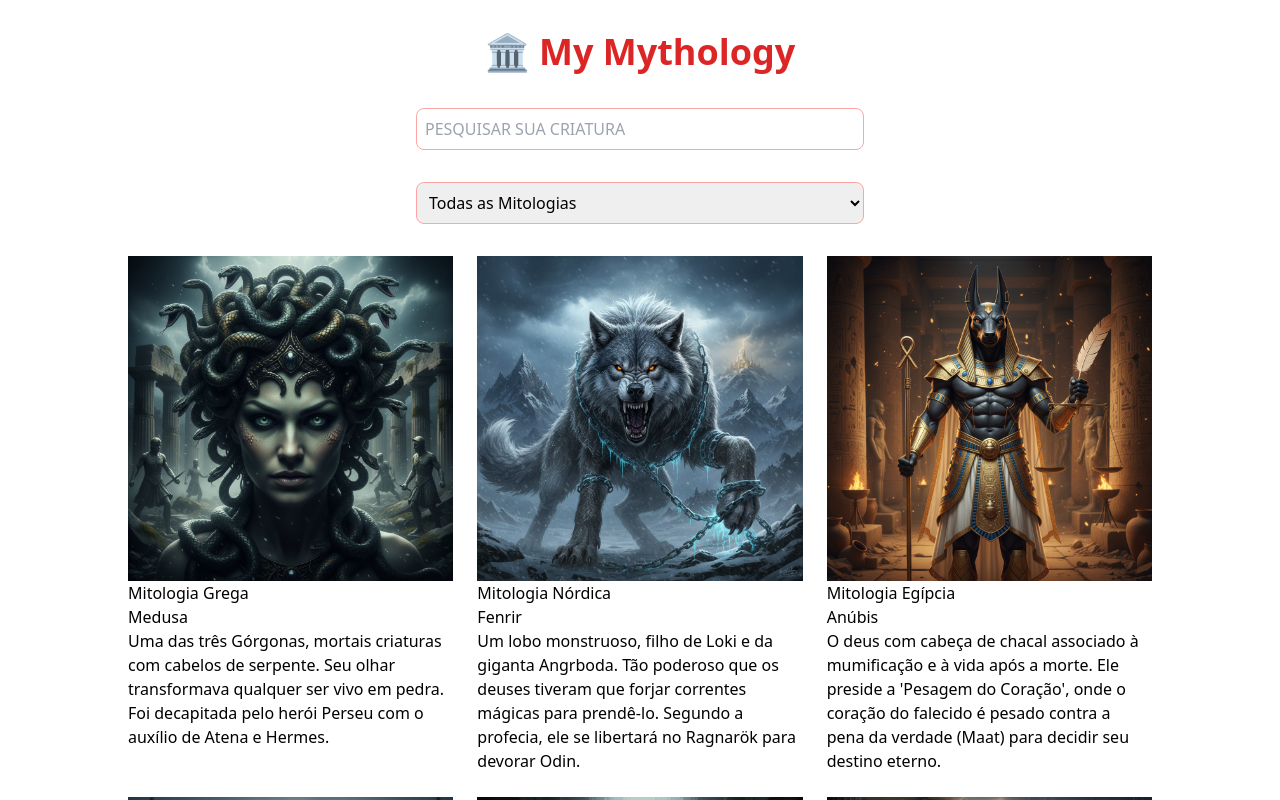
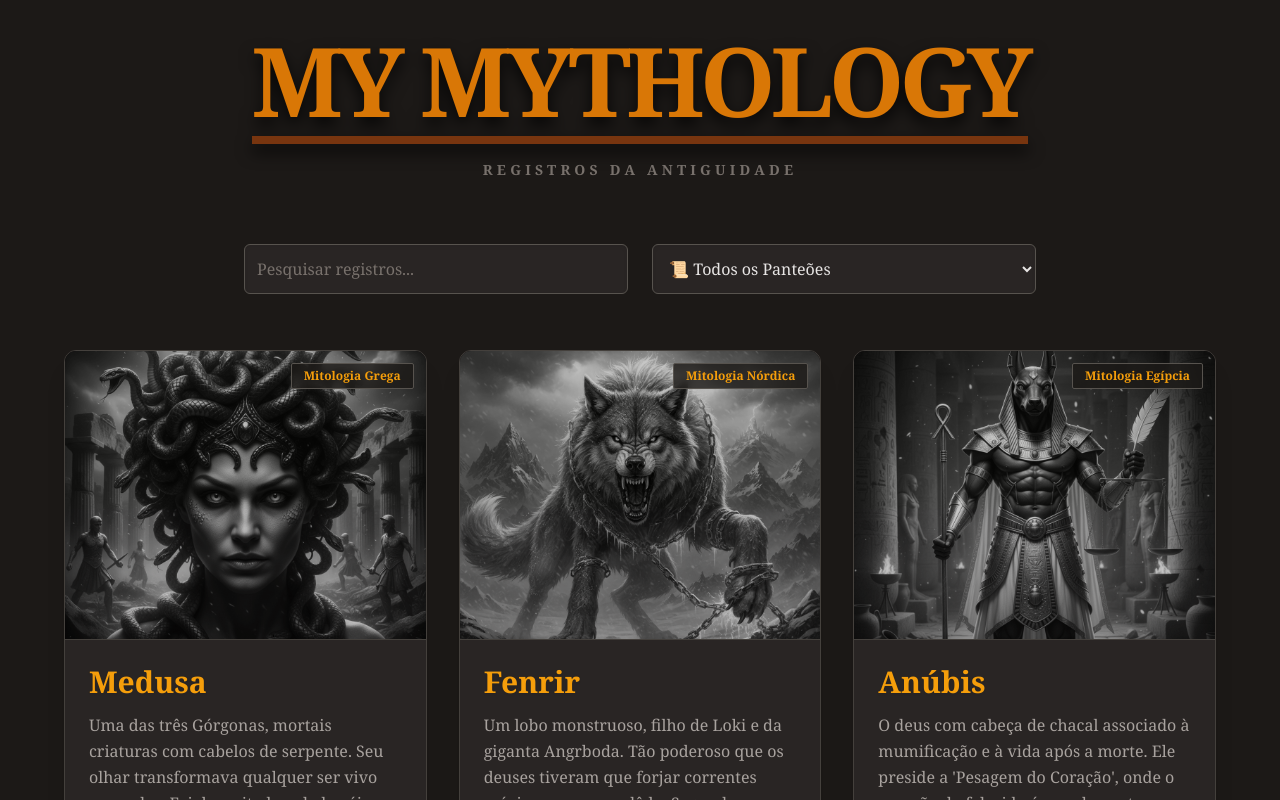
Before and after one commit to joaovictorcascardo/my-mythology, a React (Vite) app: page / in a window 1280 px wide. Shown: the top 800 px of the page. Built offline with nearby package versions, Linux system fonts and the light colour scheme.

Commit message:
style: aplicar tema dark e antigo com Tailwind CSS

```diff
--- a/src/App.jsx
+++ b/src/App.jsx
@@ -5,9 +5,12 @@ import SearchBar from "./components/SearchBar";
 import Filtros from "./components/Filtros";
 
 function App() {
+  // Criamos os estados para guardar o que o usuário digita e o que ele seleciona
   const [busca, setBusca] = useState("");
   const [categoria, setCategoria] = useState("");
 
+  // Aqui fazemos o filtro: ele pega a lista inteira e só deixa passar quem
+  // combina com o nome digitado E com a categoria escolhida
   const criaturasFiltradas = criaturas.filter((criatura) => {
     const nomeBate = criatura.nome.toLowerCase().includes(busca.toLowerCase());
     const categoriaBate = categoria === "" || criatura.categoria === categoria;
@@ -15,27 +18,49 @@ function App() {
   });
 
   return (
-    <div className="mx-auto max-w-7xl p-8 text-center">
-      <h1 className="mb-9 text-4xl font-bold text-red-600">🏛️ My Mythology</h1>
-      <SearchBar valor={busca} aoDigitar={setBusca} />
+    <div className="min-h-screen bg-stone-900 text-stone-300 font-serif selection:bg-amber-700 selection:text-white">
+      <div className="mx-auto max-w-7xl p-8 text-center">
 
-      <Filtros
-        categoriaSelecionada={categoria}
-        aoMudarCategoria={setCategoria}
-      />
+        {/* Título Novo: Robusto, Pesado e Monumental */}
+        <header className="mb-16">
+          <h1 className="inline-block text-6xl md:text-8xl font-black uppercase tracking-tighter text-amber-600 drop-shadow-[0_8px_8px_rgba(0,0,0,0.8)] border-b-8 border-amber-900 pb-2">
+            My Mythology
+          </h1>
+          <p className="mt-4 text-stone-500 text-sm uppercase tracking-[0.3em] font-bold">
+            Registros da Antiguidade
+          </p>
+        </header>
 
-      <div className="mx-auto grid max-w-5xl gap-6 text-left sm:grid-cols-2 lg:grid-cols-3">
+        {/* Controles de Busca e Filtro (Mantendo as props originais setBusca e setCategoria) */}
+        <div className="flex flex-col items-center justify-center gap-6 mb-14 sm:flex-row">
+          <SearchBar setBusca={setBusca} />
+          <Filtros setCategoria={setCategoria} />
+        </div>
 
-        {criaturasFiltradas.length > 0 ? (
-          criaturasFiltradas.map(({ id, ...props }) => (
-            <CardCriatura key={id} {...props} />
-          ))
-        ) : (
-          <p className="col-span-full text-center text-gray-500 text-lg">
-            Nenhuma criatura ou deus encontrado com esse nome.
-          </p>
-        )}
+        {/* Listagem de Cards: Organizada em Grid (grade) */}
+        <main className="mx-auto grid max-w-6xl gap-8 text-left sm:grid-cols-2 lg:grid-cols-3">
+          {criaturasFiltradas.length > 0 ? (
+            criaturasFiltradas.map((criatura) => (
+              <CardCriatura
+                key={criatura.id}
+                nome={criatura.nome}
+                categoria={criatura.categoria}
+                imagem={criatura.imagem}
+                descricao={criatura.descricao}
+              />
+            ))
+          ) : (
+            <div className="col-span-full text-center py-20 border-2 border-dashed border-stone-800 rounded-2xl">
+              <p className="text-stone-500 text-xl italic">
+                Nenhum registro antigo encontrado.
+              </p>
+            </div>
+          )}
+        </main>
 
+        <footer className="mt-20 pb-10 text-stone-600 text-sm">
+          <p>© 2026 Registro de Criaturas Mitológicas - Heitor</p>
+        </footer>
       </div>
     </div>
   );
--- a/src/components/CardCriatura.jsx
+++ b/src/components/CardCriatura.jsx
@@ -1,15 +1,27 @@
 export default function CardCriatura({ nome, categoria, imagem, descricao }) {
   return (
-    <article className="card">
-      <div className="card__media">
+    <article className="group flex flex-col bg-stone-800 border border-stone-700 rounded-xl overflow-hidden shadow-xl transition-all duration-300 hover:shadow-amber-900/40 hover:-translate-y-2 hover:border-amber-700">
+
+      {/* Área da Imagem */}
+      <div className="relative h-72 overflow-hidden bg-stone-950">
         {imagem ? (
-          <img src={imagem} alt={nome} />
+          <img
+            src={imagem}
+            alt={nome}
+            className="w-full h-full object-cover transition-transform duration-700 group-hover:scale-110 opacity-80 grayscale group-hover:grayscale-0 group-hover:opacity-100"
+          />
         ) : null}
-        <p className="card__categoria">{categoria}</p>
+
+        {/* Etiqueta da Categoria flutuando na imagem */}
+        <div className="absolute top-3 right-3 bg-stone-900/80 backdrop-blur-sm text-amber-500 text-xs font-bold px-3 py-1 rounded-sm border border-stone-600">
+          {categoria}
+        </div>
       </div>
-      <div className="card__body">
-        <h2 className="card__titulo">{nome}</h2>
-        <p className="card__descricao">{descricao}</p>
+
+      {/* Área de Texto */}
+      <div className="flex flex-col flex-grow p-6 border-t border-stone-700 group-hover:border-amber-700 transition-colors">
+        <h2 className="text-3xl font-bold text-amber-500 mb-3 font-serif drop-shadow-sm">{nome}</h2>
+        <p className="text-stone-400 text-base leading-relaxed flex-grow">{descricao}</p>
       </div>
     </article>
   );
--- a/src/components/Filtros.jsx
+++ b/src/components/Filtros.jsx
@@ -1,16 +1,16 @@
 export default function Filtros({ categoriaSelecionada, aoMudarCategoria }) {
   return (
-    <div className="mb-8">
+    <div className="w-full max-w-sm">
       <select
         value={categoriaSelecionada}
         onChange={(e) => aoMudarCategoria(e.target.value)}
-        className="w-full max-w-md p-2 border border-red-300 rounded-lg focus:outline-none focus:ring-2 focus:ring-purple-500"
+        className="w-full p-3 bg-stone-800 border border-stone-600 rounded-md text-stone-200 focus:outline-none focus:border-amber-600 focus:ring-1 focus:ring-amber-600 transition-colors cursor-pointer shadow-inner"
       >
-        <option value="">Todas as Mitologias</option>
-        <option value="Mitologia Grega">Mitologia Grega</option>
-        <option value="Mitologia Nórdica">Mitologia Nórdica</option>
-        <option value="Mitologia Egípcia">Mitologia Egípcia</option>
-        <option value="Mitologia Japonesa">Mitologia Japonesa</option>
+        <option value="">📜 Todos os Panteões</option>
+        <option value="Mitologia Grega">🏺 Mitologia Grega</option>
+        <option value="Mitologia Nórdica">⚔️ Mitologia Nórdica</option>
+        <option value="Mitologia Egípcia">👁️ Mitologia Egípcia</option>
+        <option value="Mitologia Japonesa">🌸 Mitologia Japonesa</option>
       </select>
     </div>
   );
--- a/src/components/SearchBar.jsx
+++ b/src/components/SearchBar.jsx
@@ -1,12 +1,12 @@
 export default function SearchBar({ valor, aoDigitar }) {
   return (
-    <div className="mb-8">
+    <div className="w-full max-w-sm">
       <input
         type="text"
-        placeholder="PESQUISAR SUA CRIATURA"
+        placeholder="Pesquisar registros..."
         value={valor}
         onChange={(e) => aoDigitar(e.target.value)}
-        className="w-full max-w-md p-2 border border-red-300 rounded-lg focus:outline-none focus:ring-2 focus:ring-purple-500"
+        className="w-full p-3 bg-stone-800 border border-stone-600 rounded-md text-stone-200 placeholder-stone-500 focus:outline-none focus:border-amber-600 focus:ring-1 focus:ring-amber-600 transition-colors shadow-inner"
       />
     </div>
   );
```
